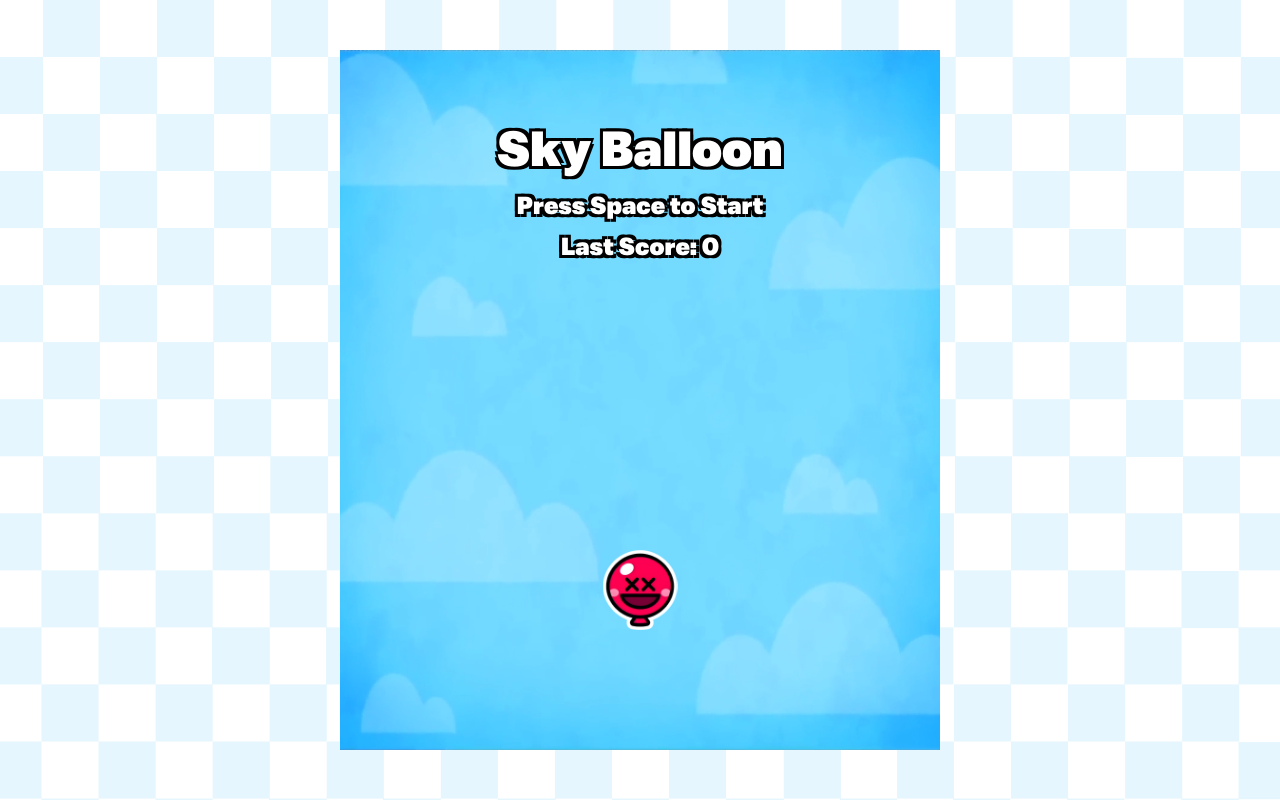
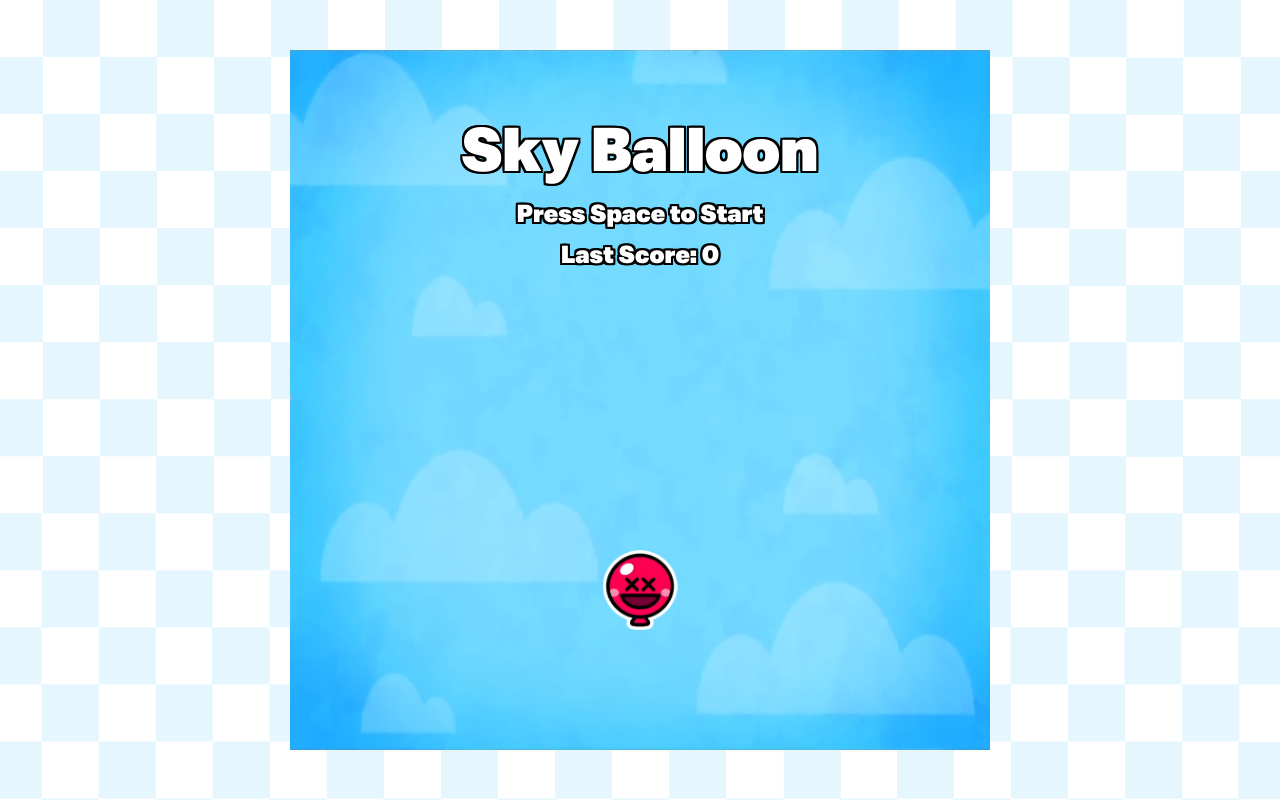
Before and after one commit to omarko-dev/Sky-Balloon, a plain HTML site: page index.html in a window 1280 px wide. Drawn offline with Linux system fonts and the light colour scheme.

Commit message:
Update index.html

```diff
--- a/index.html
+++ b/index.html
@@ -26,8 +26,8 @@
         }
         #gameContainer {
             position: relative;
-            width: 600px; /* Reduced width */
-            height: 700px; /* Increased height */
+            width: 700px; /* Width of the canvas */
+            height: 700px; /* Height of the canvas */
         }
         #gameCanvas {
             position: absolute;
@@ -44,7 +44,7 @@
             text-align: center;
             font-family: 'MazinDEMO-Black', sans-serif;
             color: white;
-            text-shadow: 3px 3px 0 #000, -3px -3px 0 #000, 3px -3px 0 #000, -3px 3px 0 #000;
+            text-shadow: 2px 2px 0 #000, -2px -2px 0 #000, 2px -2px 0 #000, -2px 2px 0 #000, 2px 0 0 #000, -2px 0 0 #000, 0 2px 0 #000, 0 -2px 0 #000; /* Improved outline */
             z-index: 1; /* Ensure menu is above the background */
             transition: opacity 0.5s ease; /* Smooth transition */
         }
@@ -52,8 +52,9 @@
             opacity: 0;
         }
         #menu h1 {
-            font-size: 48px; /* Increased font size */
+            font-size: 60px; /* Increased font size */
             margin: 0;
+            white-space: nowrap; /* Ensure "Sky Balloon" is in one phrase */
         }
         #menu p {
             font-size: 24px;
@@ -80,7 +81,7 @@
 <body>
     <div id="gameContainer">
         <div id="backgroundImage"></div>
-        <canvas id="gameCanvas" width="600" height="700"></canvas>
+        <canvas id="gameCanvas" width="700" height="700"></canvas> <!-- Canvas size -->
         <div id="menu">
             <h1>Sky Balloon</h1>
             <p>Press Space to Start</p>
```
